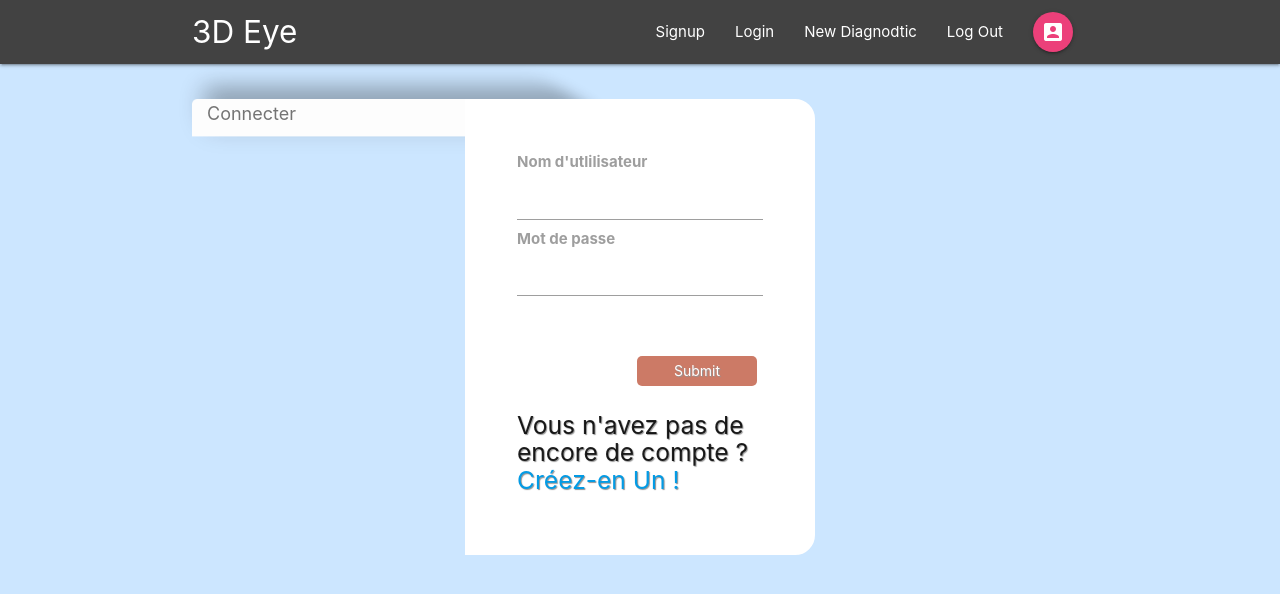
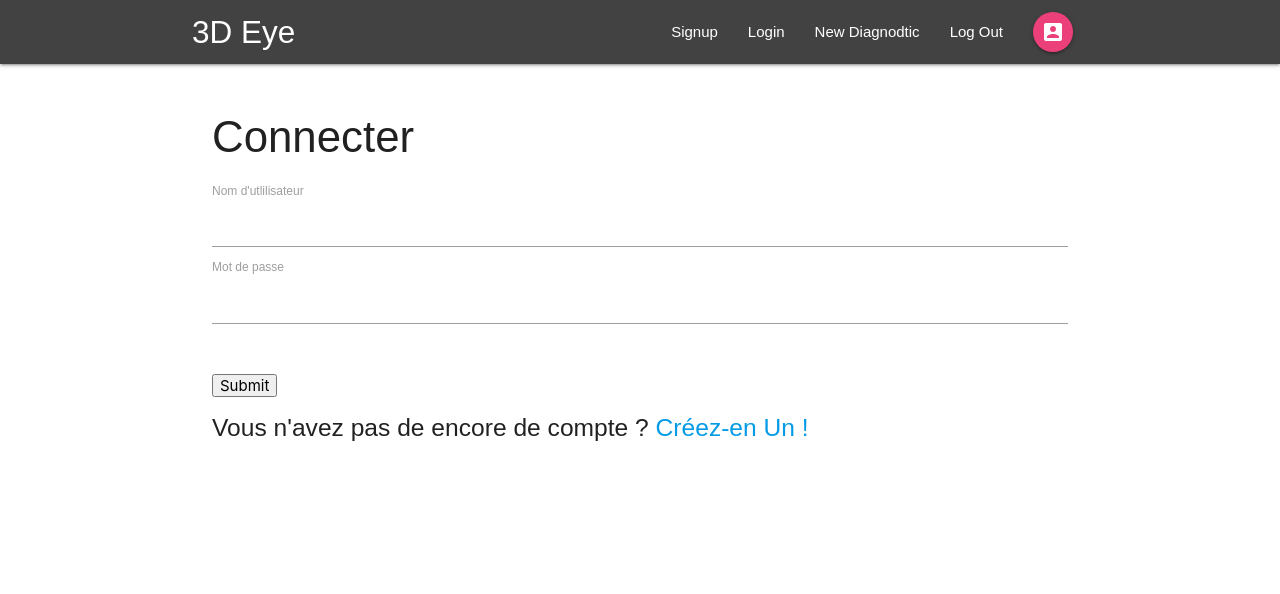
Before and after one commit to zeineb97/three-d-eye, a React (Create React App) app: page /signin in a window 1280 px wide. Shown: the top 594 px of the page. Built offline with nearby package versions, Linux system fonts and the light colour scheme.

Commit message:
css updates & diagnostic firm

```diff
--- a/public/index.html
+++ b/public/index.html
@@ -37,5 +37,8 @@
       To begin the development, run `npm start` or `yarn start`.
       To create a production bundle, use `npm run build` or `yarn build`.
     -->
+      <!-- Compiled and minified JavaScript -->
+    <script src="https://cdnjs.cloudflare.com/ajax/libs/materialize/1.0.0/js/materialize.min.js"></script>
+
   </body>
 </html>
--- a/src/App.js
+++ b/src/App.js
@@ -5,6 +5,7 @@ import Dashboard from './components/dashboard/Dashboard'
 import SignIn from './components/auth/SignIn'
 import SignUp from './components/auth/SignUp'
 import GlassesDetails from './components/Glasses/GlassesDetails'
+import Diagnostic from './components/dashboard/Diagnostic'
 
 
 class App extends Component {
@@ -18,6 +19,7 @@ class App extends Component {
             <Route path='/glasses/:id' component={GlassesDetails} />
             <Route path='/signin' component={SignIn} />
             <Route path='/signup' component={SignUp} />
+            <Route path='/diagnostic' component={Diagnostic} />
           </Switch>
         </div>
       </BrowserRouter>
--- a/src/components/Glasses/GlassesDetails.js
+++ b/src/components/Glasses/GlassesDetails.js
@@ -6,7 +6,7 @@ const GlassesDetails = (props) => {
     <div className="container section project-details">
       <div className="card z-depth-0">
         <div className="card-content">
-          <span className="card-title">Glasses title - { id }</span>
+          <span className="card-title"> Glasses title - { id }</span>
           <p>Lorem ipsum dolor sit amet consectetur adipisicing elit. Et labore quaerat quibusdam vel saepe, ab voluptate accusantium culpa nemo fuga earum? Soluta amet nobis officia sed neque fuga aperiam quia?</p>
         </div>
         <div className="card-action grey lighten-4 grey-text">
--- a/src/components/auth/SignUp.js
+++ b/src/components/auth/SignUp.js
@@ -28,7 +28,7 @@ class SignUp extends Component {
 
     render() {
         return (
-            <form className="box-container" onSubmit={this.handleSubmit}>
+            <form className="container" onSubmit={this.handleSubmit}>
                 <div className='box-login-tab'></div>
                 <div className='box-login-title'>
                     <div className='i-login'></div><h3>Sign Up</h3>
--- a/src/components/dashboard/Diagnostic.js
+++ b/src/components/dashboard/Diagnostic.js
@@ -0,0 +1,43 @@
+import React, { Component } from 'react'
+
+class Diagnostic extends Component {
+  state = {
+    email: '',
+    password: ''
+  }
+  handleChange = (e) => {
+    this.setState({
+      [e.target.id]: e.target.value
+    })
+  }
+  handleSubmit = (e) => {
+    e.preventDefault();
+    console.log(this.state);
+  }
+  render() {
+    return (
+      <div className="container">
+        <form className="white" onSubmit={this.handleSubmit}>
+          <h5 className="grey-text text-darken-3">Diagnostic</h5>
+          <h7 className="grey-text text-darken-3">Lifestyle</h7>
+          <div className="input-field">
+            <label htmlFor="email">Email</label>
+            <input type="email" id='email' onChange={this.handleChange} />
+          </div>
+
+          <h7 className="grey-text text-darken-3">Correction indicated on the prescription</h7>
+          <div className="input-field">
+            <label htmlFor="email">Email</label>
+            <input type="email" id='email' onChange={this.handleChange} />
+          </div>
+
+          <div className="input-field">
+            <button className="btn pink lighten-1 z-depth-0">Send</button>
+          </div>
+        </form>
+      </div>
+    )
+  }
+}
+
+export default Diagnostic
--- a/src/components/layout/SignedInLinks.js
+++ b/src/components/layout/SignedInLinks.js
@@ -5,7 +5,7 @@ const SignedInLinks = () => {
   return (
     <div>
       <ul className="right">
-        <li><NavLink to='/'>New Diagnodtic</NavLink></li>
+        <li><NavLink to='/diagnostic'>New Diagnodtic</NavLink></li>
         <li><NavLink to='/'>Log Out</NavLink></li>
         <li><NavLink to='/' className="btn btn-floating pink lighten-1"><i class="large material-icons">account_box
 </i></NavLink></li>
--- a/src/components/layout/SignedOutLinks.js
+++ b/src/components/layout/SignedOutLinks.js
@@ -5,8 +5,8 @@ const SignedOutLinks = () => {
   return (
     <div>
       <ul className="right">
-        <li><NavLink to='/'>Signup</NavLink></li>
-        <li><NavLink to='/'>Login</NavLink></li>
+        <li><NavLink to='/signup'>Signup</NavLink></li>
+        <li><NavLink to='/signin'>Login</NavLink></li>
       </ul>
     </div>
   )
--- a/src/index.css
+++ b/src/index.css
@@ -1,130 +1,33 @@
-/*body {
+html{
+  min-height: 100%;
+}
+body {
   margin: 0;
   padding: 0;
-  font-family: -apple-system, BlinkMacSystemFont, "Segoe UI", "Roboto", "Oxygen",
-    "Ubuntu", "Cantarell", "Fira Sans", "Droid Sans", "Helvetica Neue",
-    sans-serif;
-  -webkit-font-smoothing: antialiased;
-  -moz-osx-font-smoothing: grayscale;
-}*/
+  font-family: sans-serif;
+  background-size: 100%;
+  background-position: bottom;
+  min-height: 100%;
+}
+form {
+  padding: 20px;
+  margin-top: 60px;
 
-code {
-  font-family: source-code-pro, Menlo, Monaco, Consolas, "Courier New",
-    monospace;
 }
-body {
-    background-color: #cce6ff
+form button, form h5 {
+  margin: 20px , 0;
 }
-.box-container {
-    width: 330px;
-    position: absolute;
-    top: 50%;
-    left: 50%;
-    -webkit-transform: translate(-50%, -50%);
-    transform: translate(-50%, -50%);
+input[type=text]:not(.browser-default):focus:not([readonly]),
+input[type=email]:not(.browser-default):focus:not([readonly]),
+input[type=password]:not(.browser-default):focus:not([readonly]),
+textarea.materialize-textarea:focus:not([readonly]){
+  border-color: #ec407a;
+  box-shadow: none;
 }
 
-.box-login-tab {
-  background-color:#EEE;
-  color: blueviolet;
-  width: 50%;
-  height: 40px;
-  background: #fdfdfd;
-  position: relative;
-  float: left;
-  z-index: 1;
-  -webkit-border-radius: 6px 6px 0 0;
-  -moz-border-radius: 6px 6px 0 0;
-  border-radius: 6px 6px 0 0;
-  -webkit-transform: perspective(5px) rotateX(0.93deg) translateZ(-1px);
-  transform: perspective(5px) rotateX(0.93deg) translateZ(-1px);
-  -webkit-transform-origin: 0 0;
-  transform-origin: 0 0;
-  -webkit-backface-visibility: hidden;
-  backface-visibility: hidden;
-
-  -webkit-box-shadow: 15px -15px 30px rgba(0,0,0,0.32);
-  -moz-box-shadow: 15px -15px 30px rgba(0,0,0,0.32);
-  box-shadow: 15px -15px 30px rgba(0,0,0,0.32);
+input[type=text]:not(.browser-default):focus:not([readonly]) + label,
+textarea.materialize-textarea:focus:not([readonly]) + label,
+input[type=email]:not(.browser-default):focus:not([readonly]) + label,
+input[type=password]:not(.browser-default):focus:not([readonly]) + label{
+  color: #ec407a !important;
 }
-
-.box-login-title {
-  width: 30px;
-  height: 10px;
-  position: absolute;
-  float:top;
-  z-index: 2;
-
-
-}
-.i-login{
-  margin: 13px 0px 0px 15px;
-  position: relative;
-  float: left;
-  background-size: 18px 18px;
-  background-repeat: no-repeat;
-  background-position: center;
-  text-shadow:1px 1px 1px #949494;
-}
-
-h3 {
-  color: #747474;
-  text-align: center;
-  margin-top: 5px;
-  margin-left: 15px;
-  font-size: large;
-}
-label{
-  font-size:15px;
-  font-weight:700
-
-}
-.box{
-  position: relative;
-  z-index: 1;
-  width:350px;
-  height:auto;
-  margin:35px auto 0;
-  padding:50px;
-  background-color:white;
-  border:2px solid white;
-  border-radius: 0 20px 20px 0}
-input{
- /* background-image:url(../images/icon_name.png);*/
-  background-repeat:no-repeat;
-  background-position:6px;
-  border:1px solid #DADADA;
-  margin-top:10px;
-  margin-bottom:10px;
-  padding-left:35px;
-  width:310px;
-  height:30px;
-  font-size:14px;
-  box-shadow:0 0 10px;
-  -webkit-box-shadow:0 0 10px;
-  /* For I.E */
-  -moz-box-shadow:0 0 10px;
-  /* For Mozilla Web Browser */
-  border-radius:5px;
-  -webkit-border-radius:5px;
-  /* For I.E */
-  -moz-border-radius:5px
-  /* For Mozilla Web Browser */
-
-}
-input#submit {
-  width: 120px;
-  background-color:#cc7a66;
-  border-radius:5px;
-  border:none;
-  padding:1px  ;
-  color:#FFF;
-  text-shadow:1px 1px 1px #949494;
-  margin-left:120px;
-
-}
-
-h5{
-  text-shadow:1px 1px 1px #949494;
-
-}
```
